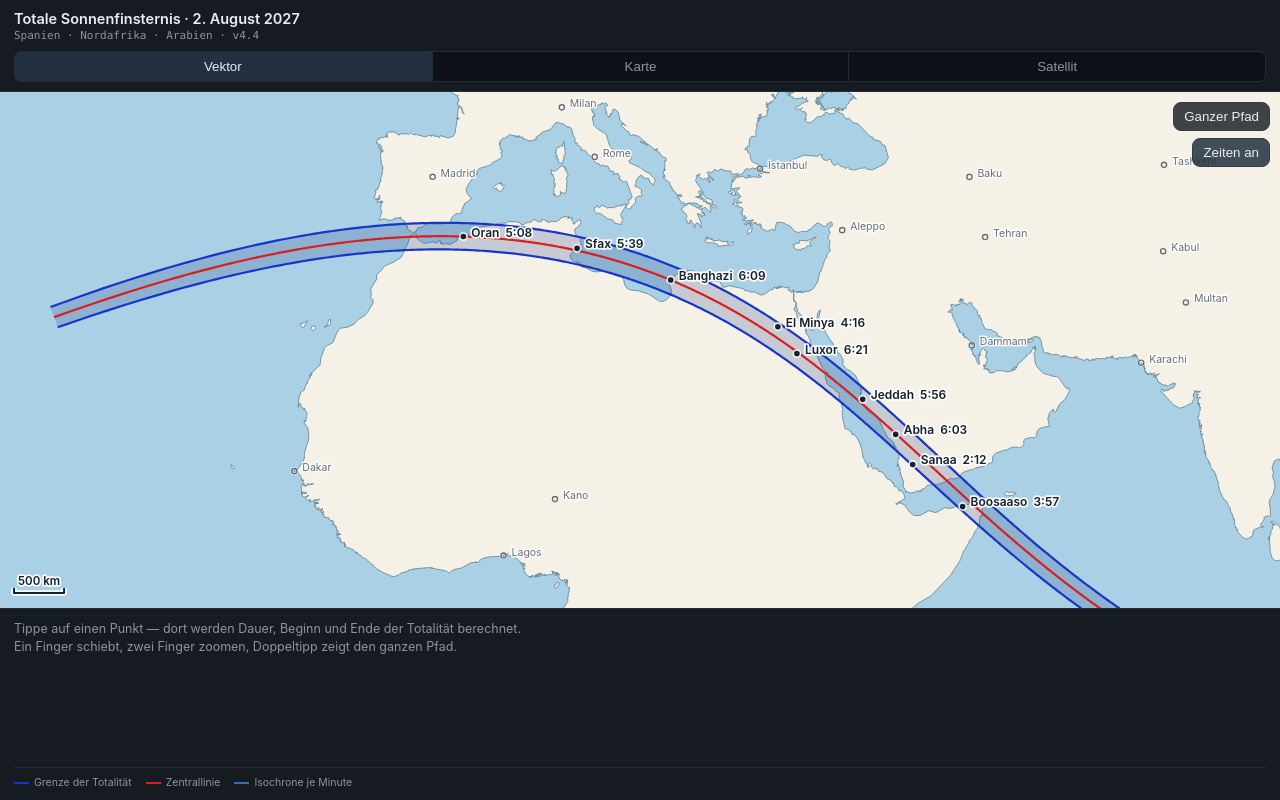
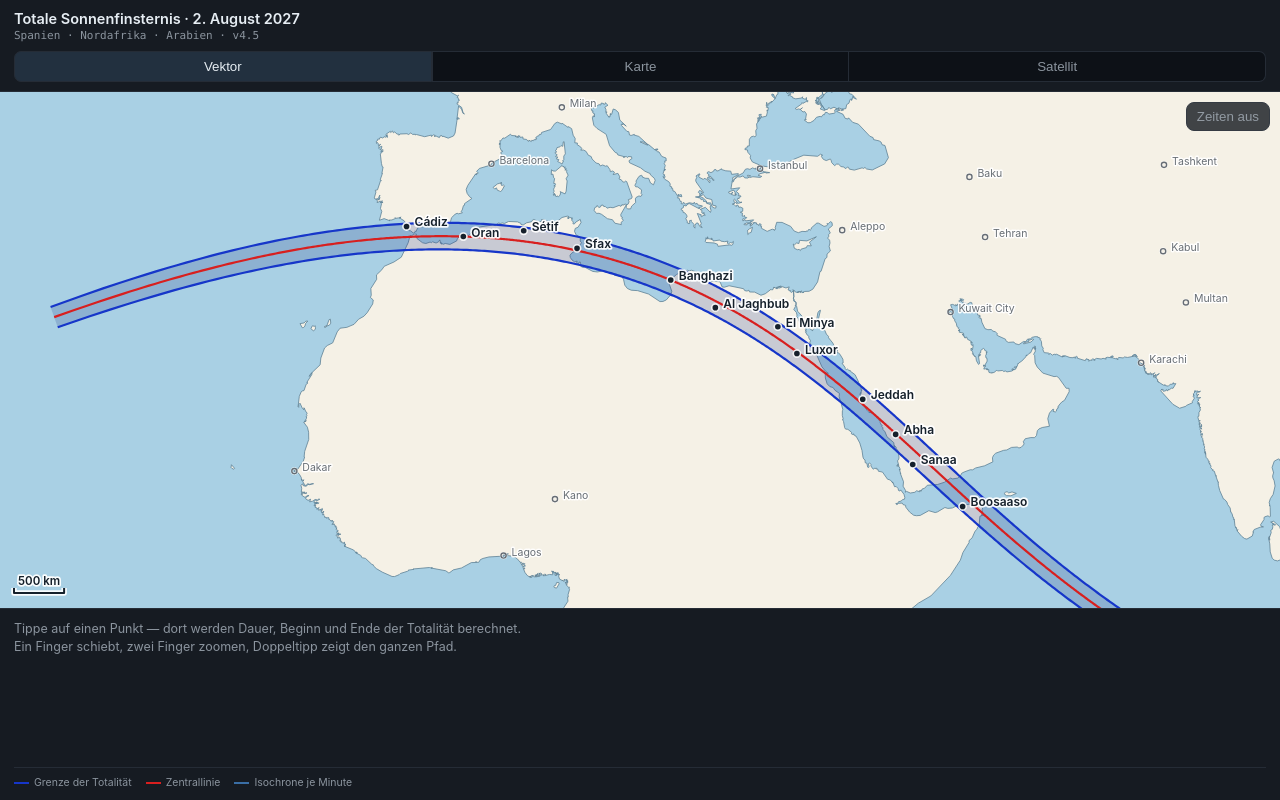
Before and after one commit to luperttrading-lab/sofi-2027, a plain HTML site: page index.html in a window 1280 px wide. Drawn offline with Linux system fonts and the light colour scheme.

Commit message:
Add files via upload

```diff
--- a/index.html
+++ b/index.html
@@ -3,7 +3,7 @@
 <head>
 <meta charset="utf-8">
 <meta name="viewport" content="width=device-width, initial-scale=1, viewport-fit=cover, maximum-scale=1, user-scalable=no">
-<title>Sonnenfinsternis 2. August 2027 v4.4</title>
+<title>Sonnenfinsternis 2. August 2027 v4.5</title>
 <style>
   :root{
     --bg:#0d1117; --panel:#161b22; --line:#252c36; --fg:#e6edf3; --dim:#8b949e;
@@ -28,10 +28,7 @@
   #base button.sel{background:#22303f; color:var(--fg);}
   #wrap{flex:1 1 auto; min-height:0; position:relative; background:var(--sea);}
   canvas{display:block; width:100%; height:100%; touch-action:none;}
-  #reset{position:absolute; right:10px; top:10px;
-    background:rgba(22,27,34,.88); color:var(--fg); border:1px solid var(--line);
-    border-radius:8px; padding:6px 10px; font:500 11.5px inherit; cursor:pointer; opacity:.92;}
-  #times{position:absolute; right:10px; top:46px;
+  #times{position:absolute; right:10px; top:10px;
     background:rgba(22,27,34,.88); color:var(--dim); border:1px solid var(--line);
     border-radius:8px; padding:6px 10px; font:500 11.5px inherit; cursor:pointer; opacity:.92;}
   #times.on{color:var(--fg); background:rgba(34,48,63,.92);}
@@ -75,15 +72,14 @@
 <div id="app">
   <header>
     <h1>Totale Sonnenfinsternis · 2. August 2027</h1>
-    <div class="sub">Spanien · Nordafrika · Arabien · v4.4</div>
+    <div class="sub">Spanien · Nordafrika · Arabien · v4.5</div>
     <div id="base">
       <button data-k="vec" class="sel">Vektor</button><button data-k="topo">Karte</button><button data-k="sat">Satellit</button>
     </div>
   </header>
   <div id="wrap">
     <canvas id="cv"></canvas>
-    <button id="reset" type="button">Ganzer Pfad</button>
-    <button id="times" type="button" class="on">Zeiten an</button>
+    <button id="times" type="button">Zeiten aus</button>
     <div id="busy">Schattenpfad wird berechnet …</div>
   </div>
   <div id="readout">
@@ -381,8 +377,8 @@
   requestAnimationFrame(()=>{rafPending=false; draw();});
 }
 function draw(){
-  boxes=[];   /* nur die Schaltflächen; Ortslabels dünnen sich über die Zoomstufe aus */
-  for(const id of ['reset','times']){
+  boxes=[];   /* nur die Schaltfläche; Ortslabels dünnen sich über die Zoomstufe aus */
+  for(const id of ['times']){
     const el=document.getElementById(id); if(!el) continue;
     boxes.push([W-el.offsetWidth-14, el.offsetTop-4, el.offsetWidth+10, el.offsetHeight+8]);
   }
@@ -571,7 +567,7 @@
 }
 
 /* ===== Interaktion ===== */
-let HOME=null, VISIBLE=[], SHOW_TIMES=true;
+let HOME=null, VISIBLE=[], SHOW_TIMES=false;
 const LABEL_BUDGET=18;
 let dragging=false, pinch=null, moved=0, startT=0, last=null, lastTap=0;
 const pts=new Map();
@@ -648,9 +644,6 @@
   zoomAt(e.clientX-r.left,e.clientY-r.top,Math.exp(-e.deltaY*0.0016));
   scheduleDraw();
 },{passive:false});
-document.getElementById('reset').addEventListener('click',()=>{
-  fitAll(); HOME=null; showHint(); draw();
-});
 const tb=document.getElementById('times');
 tb.addEventListener('click',()=>{
   SHOW_TIMES=!SHOW_TIMES; lblKey=null;
```
